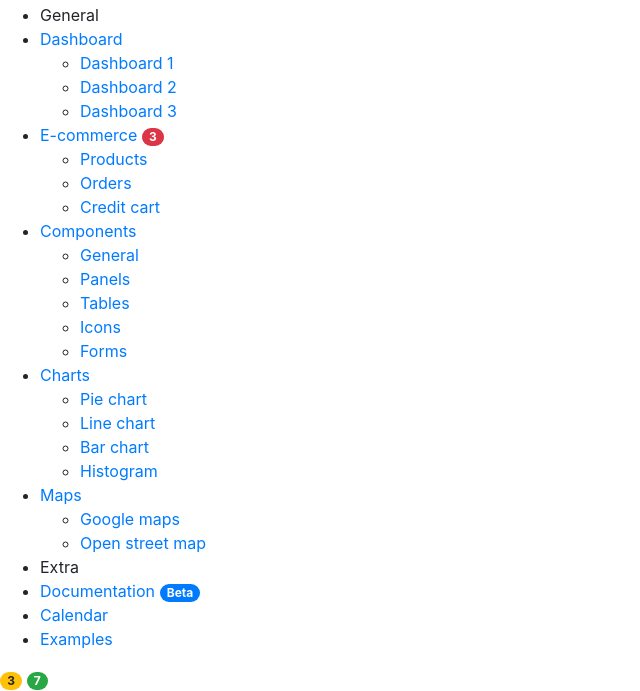
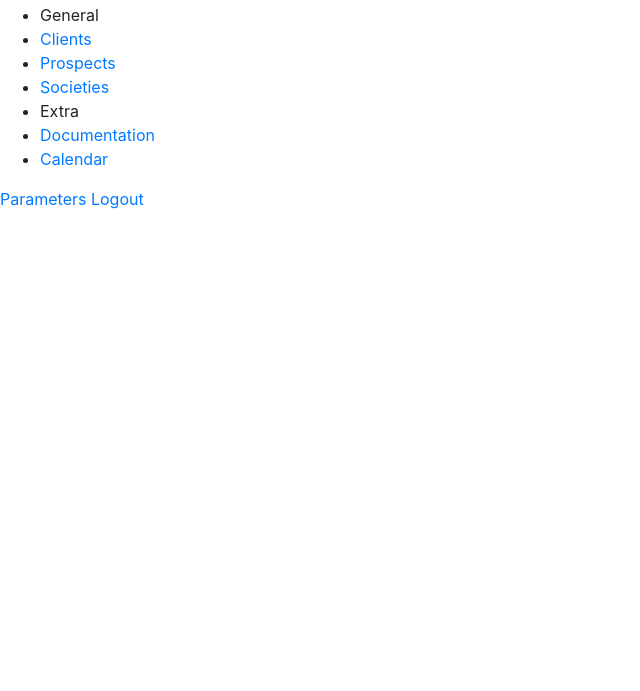
Before and after one commit to ConteAlexandre/Api-CRM, a Symfony app: template templates/sidebar.html.twig in a window 1280 px wide. Shown: the part 369-1060 px from the top of the page, without its empty margins (0-640 px from the left). After the commit the page ends 578 px from the top, so only its background shows below. Run offline with Twig, Linux system fonts and the light colour scheme; the template is opened without the code that fills it, so the values that code supplies are empty; some libraries are stand-ins or nearby versions.

Commit message:
sidebar correctif

```diff
--- a/templates/base.html.twig
+++ b/templates/base.html.twig
@@ -6,6 +6,9 @@
     {% block stylesheets %}
         {{ encore_entry_link_tags('app') }}
         <link rel="stylesheet" href="https://cdn.jsdelivr.net/npm/bootstrap@4.6.0/dist/css/bootstrap.min.css">
+        <link rel="stylesheet" href="node_modules/@fortawesome/fontawesome-free/css/fontawesome.min.css">
+        <link rel="stylesheet" href="node_modules/@fortawesome/fontawesome-free/css/brands.min.css">
+        <link rel="stylesheet" href="node_modules/@fortawesome/fontawesome-free/css/solid.min.css">
     {% endblock %}
 
     {% block javascripts %}
--- a/templates/sidebar.html.twig
+++ b/templates/sidebar.html.twig
@@ -2,14 +2,12 @@
     {% block body %}
         <div class="page-wrapper chiller-theme toggled">
             <a id="show-sidebar" class="btn btn-sm btn-dark" href="#">
-                <i class="fas fa-bars"></i>
             </a>
             <nav id="sidebar" class="sidebar-wrapper">
                 <div class="sidebar-content">
                     <div class="sidebar-brand">
-                        <a href="#">CRM</a>
+                        <a href="#">Le CRM</a>
                         <div id="close-sidebar">
-                            <i class="fas fa-times"></i>
                         </div>
                     </div>
                     <div class="sidebar-header">
@@ -19,14 +17,14 @@
                                  alt="User picture">
                         </div>
                         <div class="user-info">
-          <span class="user-name">Jhon
-            <strong>Smith</strong>
+          <span class="user-name">{{ app.user.firstname }}
+            <strong>{{ app.user.lastname }}</strong>
           </span>
-                            <span class="user-role">Administrator</span>
-                            <span class="user-status">
-            <i class="fa fa-circle"></i>
-            <span>Online</span>
-          </span>
+                            {% if is_granted('ROLE_ADMIN') %}
+                                <span class="user-role">Administrator</span>
+                            {% else %}
+                                <span class="user-role">Commercial</span>
+                            {% endif %}
                         </div>
                     </div>
                     <div class="sidebar-menu">
@@ -34,152 +32,49 @@
                             <li class="header-menu">
                                 <span>General</span>
                             </li>
-                            <li class="sidebar-dropdown">
+                            {% if is_granted('ROLE_ADMIN') %}
+                                <li>
+                                    <a href="#">
+                                        <span>Dashboard</span>
+                                    </a>
+                                </li>
+                            {% endif %}
+                            <li>
                                 <a href="#">
-                                    <i class="fa fa-tachometer-alt"></i>
-                                    <span>Dashboard</span>
+                                    <span>Clients</span>
                                 </a>
-                                <div class="sidebar-submenu">
-                                    <ul>
-                                        <li>
-                                            <a href="#">Dashboard 1
-                                            </a>
-                                        </li>
-                                        <li>
-                                            <a href="#">Dashboard 2</a>
-                                        </li>
-                                        <li>
-                                            <a href="#">Dashboard 3</a>
-                                        </li>
-                                    </ul>
-                                </div>
+
                             </li>
-                            <li class="sidebar-dropdown">
+                            <li>
                                 <a href="#">
-                                    <i class="fa fa-shopping-cart"></i>
-                                    <span>E-commerce</span>
-                                    <span class="badge badge-pill badge-danger">3</span>
+                                    <span>Prospects</span>
                                 </a>
-                                <div class="sidebar-submenu">
-                                    <ul>
-                                        <li>
-                                            <a href="#">Products
-
-                                            </a>
-                                        </li>
-                                        <li>
-                                            <a href="#">Orders</a>
-                                        </li>
-                                        <li>
-                                            <a href="#">Credit cart</a>
-                                        </li>
-                                    </ul>
-                                </div>
                             </li>
-                            <li class="sidebar-dropdown">
+                            <li>
                                 <a href="#">
-                                    <i class="far fa-gem"></i>
-                                    <span>Components</span>
+                                    <span>Societies</span>
                                 </a>
-                                <div class="sidebar-submenu">
-                                    <ul>
-                                        <li>
-                                            <a href="#">General</a>
-                                        </li>
-                                        <li>
-                                            <a href="#">Panels</a>
-                                        </li>
-                                        <li>
-                                            <a href="#">Tables</a>
-                                        </li>
-                                        <li>
-                                            <a href="#">Icons</a>
-                                        </li>
-                                        <li>
-                                            <a href="#">Forms</a>
-                                        </li>
-                                    </ul>
-                                </div>
-                            </li>
-                            <li class="sidebar-dropdown">
-                                <a href="#">
-                                    <i class="fa fa-chart-line"></i>
-                                    <span>Charts</span>
-                                </a>
-                                <div class="sidebar-submenu">
-                                    <ul>
-                                        <li>
-                                            <a href="#">Pie chart</a>
-                                        </li>
-                                        <li>
-                                            <a href="#">Line chart</a>
-                                        </li>
-                                        <li>
-                                            <a href="#">Bar chart</a>
-                                        </li>
-                                        <li>
-                                            <a href="#">Histogram</a>
-                                        </li>
-                                    </ul>
-                                </div>
-                            </li>
-                            <li class="sidebar-dropdown">
-                                <a href="#">
-                                    <i class="fa fa-globe"></i>
-                                    <span>Maps</span>
-                                </a>
-                                <div class="sidebar-submenu">
-                                    <ul>
-                                        <li>
-                                            <a href="#">Google maps</a>
-                                        </li>
-                                        <li>
-                                            <a href="#">Open street map</a>
-                                        </li>
-                                    </ul>
-                                </div>
                             </li>
                             <li class="header-menu">
                                 <span>Extra</span>
                             </li>
                             <li>
                                 <a href="#">
-                                    <i class="fa fa-book"></i>
                                     <span>Documentation</span>
-                                    <span class="badge badge-pill badge-primary">Beta</span>
                                 </a>
                             </li>
                             <li>
                                 <a href="#">
-                                    <i class="fa fa-calendar"></i>
                                     <span>Calendar</span>
                                 </a>
                             </li>
-                            <li>
-                                <a href="#">
-                                    <i class="fa fa-folder"></i>
-                                    <span>Examples</span>
-                                </a>
-                            </li>
+
                         </ul>
                     </div>
                 </div>
                 <div class="sidebar-footer">
-                    <a href="#">
-                        <i class="fa fa-bell"></i>
-                        <span class="badge badge-pill badge-warning notification">3</span>
-                    </a>
-                    <a href="#">
-                        <i class="fa fa-envelope"></i>
-                        <span class="badge badge-pill badge-success notification">7</span>
-                    </a>
-                    <a href="#">
-                        <i class="fa fa-cog"></i>
-                        <span class="badge-sonar"></span>
-                    </a>
-                    <a href="#">
-                        <i class="fa fa-power-off"></i>
-                    </a>
+                    <a href="">Parameters</a>
+                    <a href="{{ path('logout') }}">Logout</a>
                 </div>
             </nav>
         </div>
```
